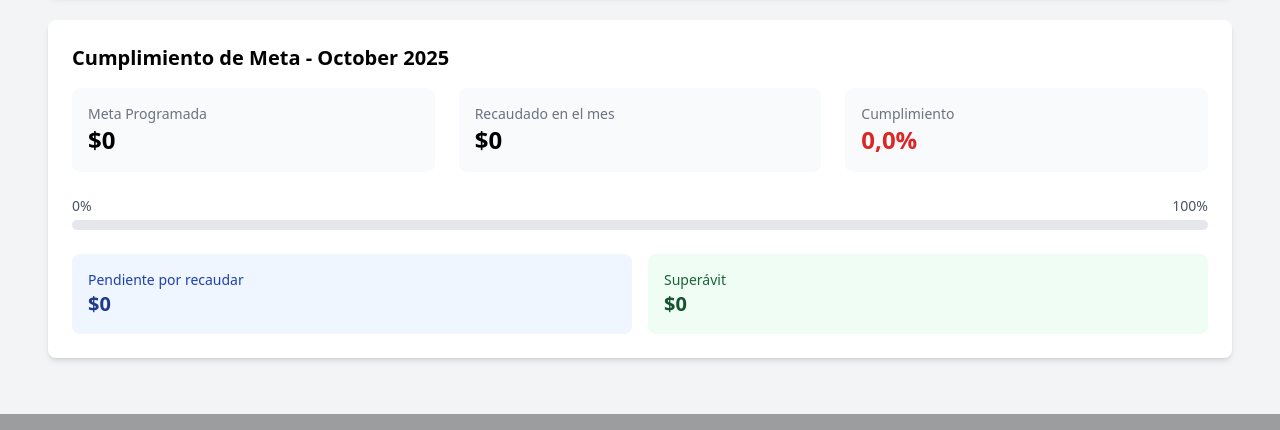
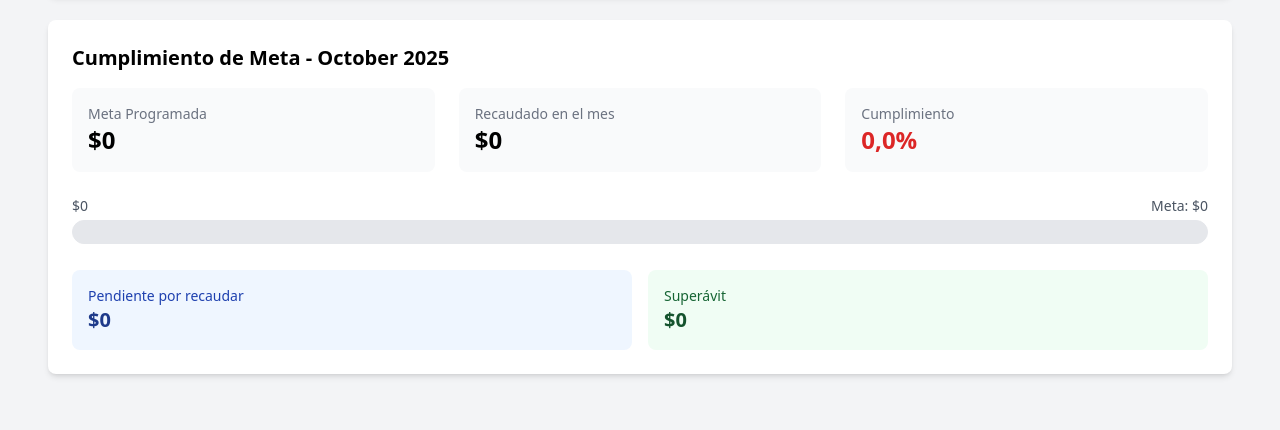
Before and after one commit to robertbarac/preicfes, a Django app: page /cartera/grafica/ in a window 1280 px wide. Shown: the part 1409-1839 px from the top of the page. Run offline with Django 5.2, Linux system fonts and the light colour scheme; the visitor is signed in with stand-in values (Sample User, id 1); data that the repository does not hold is empty; some libraries are stand-ins or nearby versions.

Commit message:
barra de cumplimiento mejorada

```diff
--- a/cartera/templates/cartera/grafica_ingresos.html
+++ b/cartera/templates/cartera/grafica_ingresos.html
@@ -122,16 +122,63 @@
             </div>
         </div>
 
-        <!-- Barra de progreso -->
+        <!-- Barra de progreso con <meter> -->
         <div class="mb-4">
             <div class="flex justify-between text-sm text-gray-600 mb-1">
-                <span>0%</span>
-                <span>100%</span>
+                <span>$0</span>
+                <span>Meta: ${{ meta_mensual|floatformat:0|intcomma }}</span>
             </div>
-            <div class="w-full bg-gray-200 rounded-full h-2.5">
-                <div class="h-2.5 rounded-full {% if porcentaje_cumplimiento >= 100 %}bg-green-600{% elif porcentaje_cumplimiento >= 80 %}bg-yellow-500{% else %}bg-red-600{% endif %}"
-                     style="width: {{ porcentaje_cumplimiento }}%"></div>
-            </div>
+            <meter class="w-full h-6"
+                   min="0"
+                   max="{{ meta_mensual }}"
+                   value="{{ ingresos_mes }}"
+                   low="{{ meter_low }}"
+                   high="{{ meter_high }}"
+                   optimum="{{ meta_mensual }}">
+            </meter>
+            <style>
+                meter {
+                    /* Resetea la apariencia por defecto del navegador */
+                    -webkit-appearance: none;
+                    -moz-appearance: none;
+                    appearance: none;
+
+                    border: 1px solid #e5e7eb; /* gray-200 */
+                    border-radius: 9999px; /* rounded-full */
+                    background-color: #e5e7eb; /* gray-200 */
+                }
+
+                /* Para Chrome, Safari, Edge */
+                meter::-webkit-meter-bar {
+                    background: none; /* El fondo lo da el elemento meter */
+                    border: none;
+                    border-radius: 9999px;
+                }
+
+                /* El color de la barra se define aquí */
+                meter::-webkit-meter-optimum-value {
+                    border-radius: 9999px;
+                    {% if porcentaje_cumplimiento >= 100 %}
+                        background-color: #22c55e; /* green-500 */
+                    {% elif porcentaje_cumplimiento >= 80 %}
+                        background-color: #eab308; /* yellow-500 */
+                    {% else %}
+                        background-color: #ef4444; /* red-500 */
+                    {% endif %}
+                }
+
+                /* Para Firefox */
+                meter::-moz-progress-bar {
+                    border-radius: 9999px;
+                    {% if porcentaje_cumplimiento >= 100 %}
+                        background-color: #22c55e; /* green-500 */
+                    {% elif porcentaje_cumplimiento >= 80 %}
+                        background-color: #eab308; /* yellow-500 */
+                    {% else %}
+                        background-color: #ef4444; /* red-500 */
+                    {% endif %}
+                }
+            </style>
         </div>
 
         <!-- Balance -->
--- a/cartera/views/grafica_ingresos_egresos.py
+++ b/cartera/views/grafica_ingresos_egresos.py
@@ -9,6 +9,7 @@ from django.http import HttpResponse, HttpResponseForbidden
 from django.db.models import Sum
 from django.utils import timezone
 from calendar import month_name
+from decimal import Decimal
 
 from cartera.models import Cuota, Egreso
 from academico.models import Alumno
@@ -99,6 +100,10 @@ class GraficaIngresosView(LoginRequiredMixin, UserPassesTestMixin, TemplateView)
         # Calcular superávit o déficit
         superavit_deficit = ingresos_mes - meta_mensual
 
+        # Calcular umbrales para la etiqueta <meter>
+        meter_low = meta_mensual * Decimal('0.80')
+        meter_high = meta_mensual * Decimal('1.0')
+
         context.update({
             'año_seleccionado': año_seleccionado,
             'años_grafica': años_grafica,
@@ -111,6 +116,8 @@ class GraficaIngresosView(LoginRequiredMixin, UserPassesTestMixin, TemplateView)
             'ingresos_mes': ingresos_mes,
             'porcentaje_cumplimiento': porcentaje_cumplimiento,
             'superavit_deficit': superavit_deficit,
+            'meter_low': meter_low,
+            'meter_high': meter_high,
             'tipos_programa': dict(Alumno.TIPO_PROGRAMA),
             'tipo_programa_seleccionado': tipo_programa
         })
```
